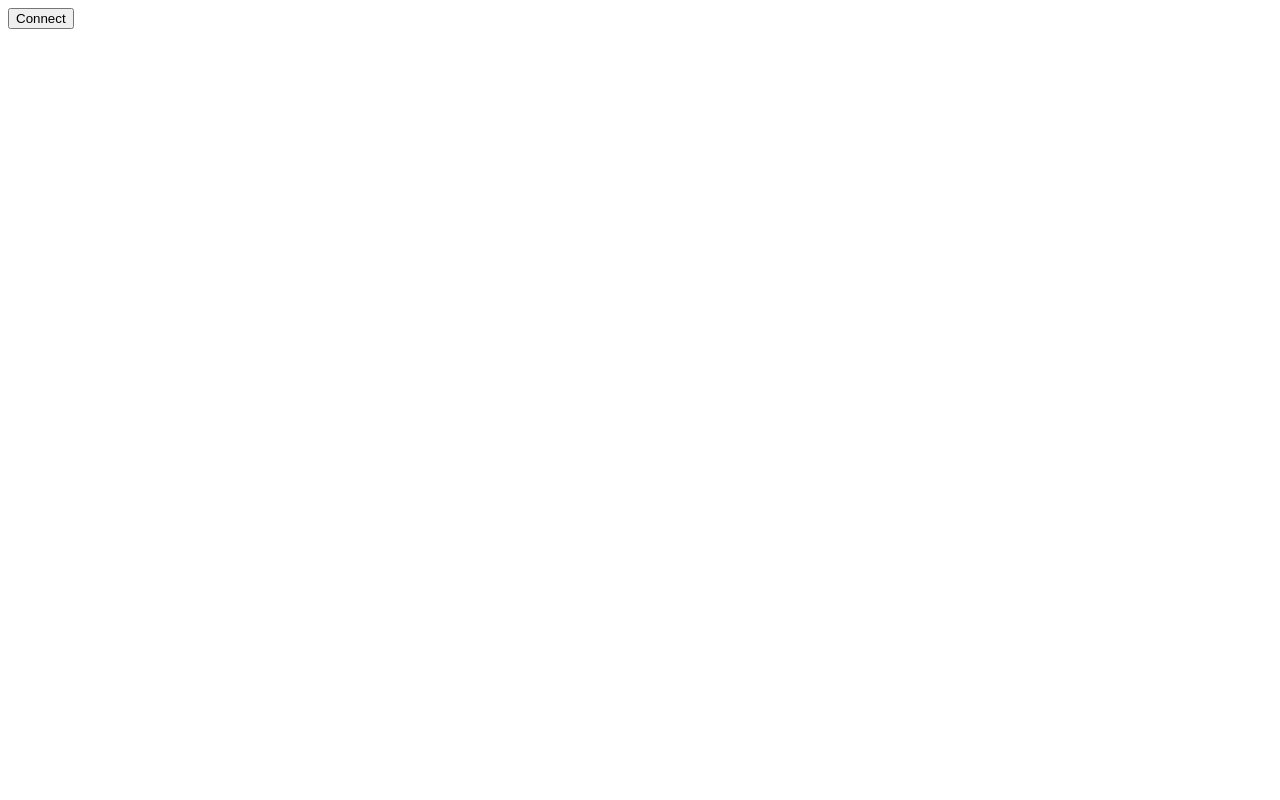
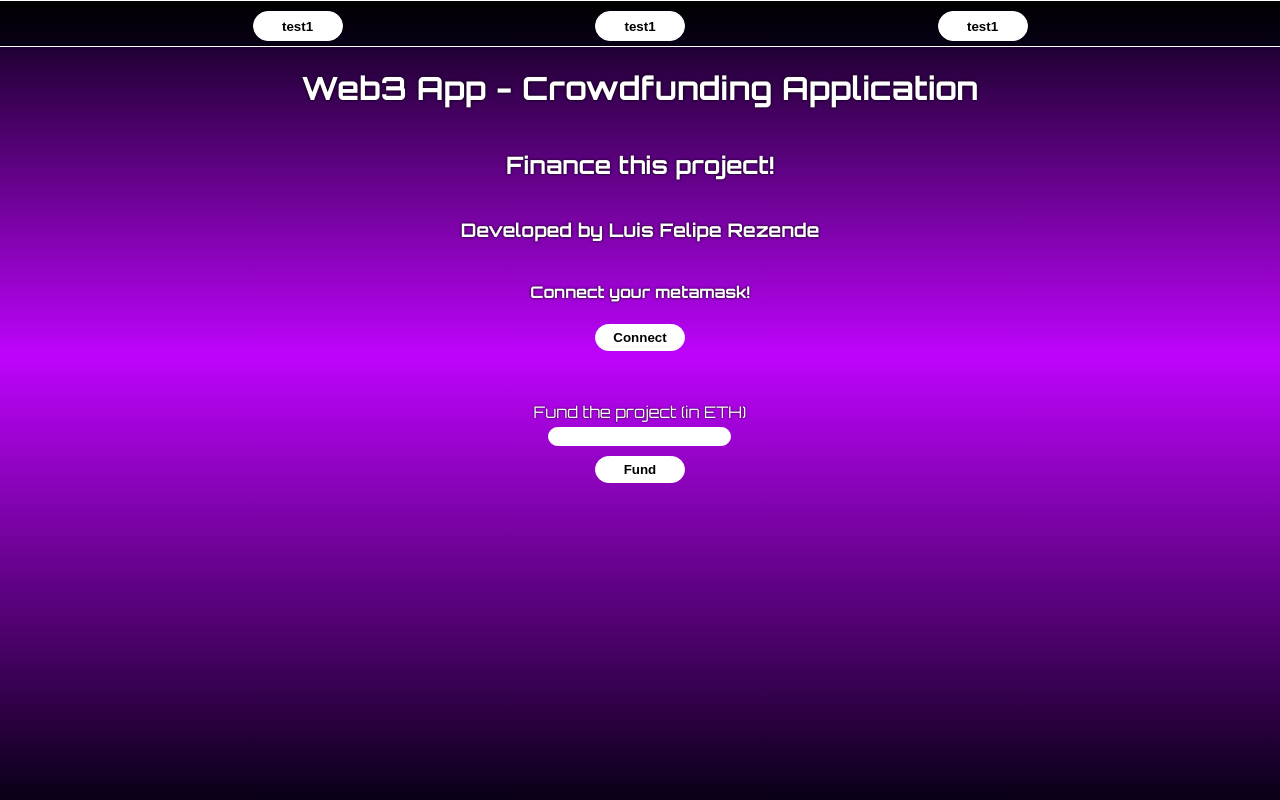
Before and after one commit to LFRezende/Web3-FundMe-App, a plain HTML site: page index.html in a window 1280 px wide. Drawn offline with Linux system fonts and the light colour scheme; a web font is replaced by a local one.

Commit message:
Refined Interface

```diff
--- a/index.html
+++ b/index.html
@@ -4,10 +4,44 @@
     <meta charset="UTF-8" />
     <meta http-equiv="X-UA-Compatible" content="IE=edge" />
     <meta name="viewport" content="width=device-width, initial-scale=1.0" />
+    <link rel="stylesheet" href="./styles.css" />
+    <link rel="preconnect" href="https://fonts.googleapis.com" />
+    <link rel="preconnect" href="https://fonts.gstatic.com" crossorigin />
+    <link
+      href="https://fonts.googleapis.com/css2?family=Happy+Monkey&family=Orbitron:wght@400;700&display=swap"
+      rel="stylesheet"
+    />
     <title>Web3 App</title>
   </head>
   <body>
-    <button onclick="connect()" id="btnconnect">Connect</button>
+    <div id="hero">
+      <div class="headBand">
+        <button class="btn-top">test1</button>
+        <button class="btn-top">test1</button>
+        <button class="btn-top">test1</button>
+      </div>
+      <h1>Web3 App - Crowdfunding Application</h1>
+      <h2>Finance this project!</h2>
+      <h3>Developed by Luis Felipe Rezende</h3>
+      <div>
+        <h4>Connect your metamask!</h4>
+        <div class="btn-div">
+          <button class="btn" onclick="connect()" id="btnconnect">
+            Connect
+          </button>
+          <div id="No-MM"></div>
+        </div>
+      </div>
+    </div>
+    <div class="xtemp">
+      <div class="fund">
+        <p id="fundtext">Fund the project (in ETH)</p>
+        <input type="Type in the amount you wish to fund" />
+        <button class="btn" id="fundbtn" onclick="">Fund</button>
+      </div>
+    </div>
+    <div id="end"></div>
+
     <script src="index.js"></script>
   </body>
 </html>
--- a/index.js
+++ b/index.js
@@ -1,11 +1,13 @@
 let connectEl = document.getElementById("btnconnect");
+let noMM = document.getElementById("No-MM");
 
 async function connect() {
   if (typeof window.ethereum != "undefined") {
     console.log("There is an EVM-Based Wallet.");
     await window.ethereum.request({ method: "eth_requestAccounts" }); // Await to wait MM to be fully connected.
-    connectEl.innerHTML = "Connected!";
+    connectEl.innerHTML = "Connected";
   } else {
+    noMM.innerHTML = "Install Metamask to proceed.";
     console.log("No EVM-Based Wallet.");
   }
 }
--- /dev/null
+++ b/styles.css
@@ -0,0 +1,118 @@
+#hero {
+  color: white;
+  display: flex;
+  flex-direction: column;
+  align-items: center;
+  background: linear-gradient(rgb(9, 0, 22), rgb(190, 4, 252));
+  width: 100%;
+  font-family: "Orbitron", sans-serif;
+}
+input {
+  border-radius: 20px;
+  border: 1px solid white;
+}
+h1,
+h2,
+h3,
+h4 {
+  color: white;
+  display: flex;
+  flex-direction: column;
+  align-items: center;
+  text-shadow: 0px 0px 3px black;
+}
+
+.headBand {
+  background: linear-gradient(black, rgb(9, 0, 22));
+  border: 1px solid white;
+  display: flex;
+  justify-content: space-evenly;
+  text-shadow: 0 0 5px white;
+  width: 100%;
+  padding-top: 10px;
+  padding-bottom: 5px;
+  height: 30px;
+}
+
+html {
+  height: 100%;
+}
+body {
+  display: flex;
+  flex-direction: column;
+  align-items: center;
+  color: white;
+  height: 100%;
+  margin: 0px 0px;
+}
+
+.xtemp {
+  display: flex;
+  justify-content: space-around;
+  background: linear-gradient(rgb(190, 4, 252), rgb(9, 0, 22));
+  width: 100%;
+  height: 100%;
+}
+
+.btn-div {
+  display: flex;
+  flex-direction: column;
+  align-items: center;
+}
+
+.fund {
+  display: flex;
+  flex-direction: column;
+  align-items: center;
+  margin-top: 30px;
+  font-family: "Orbitron", sans-serif;
+  text-shadow: 0px 0px 2px black;
+}
+
+#fundtext {
+  margin-bottom: 5px;
+}
+
+#fundbtn {
+  margin-top: 10px;
+}
+
+.btn {
+  width: 90px;
+  padding: 5px 3px;
+  border: 1px solid white;
+  border-radius: 20px;
+  color: black;
+  font-weight: bold;
+  background-color: white;
+}
+
+.btn:hover {
+  color: white;
+  background-color: black;
+  border: 1px solid black;
+}
+
+#No-MM {
+  margin-top: 5px;
+}
+
+#end {
+  background: linear-gradient(rgb(26, 194, 26), white);
+}
+
+.btn-top {
+  width: 90px;
+  padding: 5px 3px;
+  border: 1px solid white;
+  border-radius: 20px;
+  color: black;
+  font-weight: bold;
+  background-color: white;
+}
+
+.btn-top:hover {
+  color: white;
+  background-color: black;
+  border: 1px solid white;
+}
```
